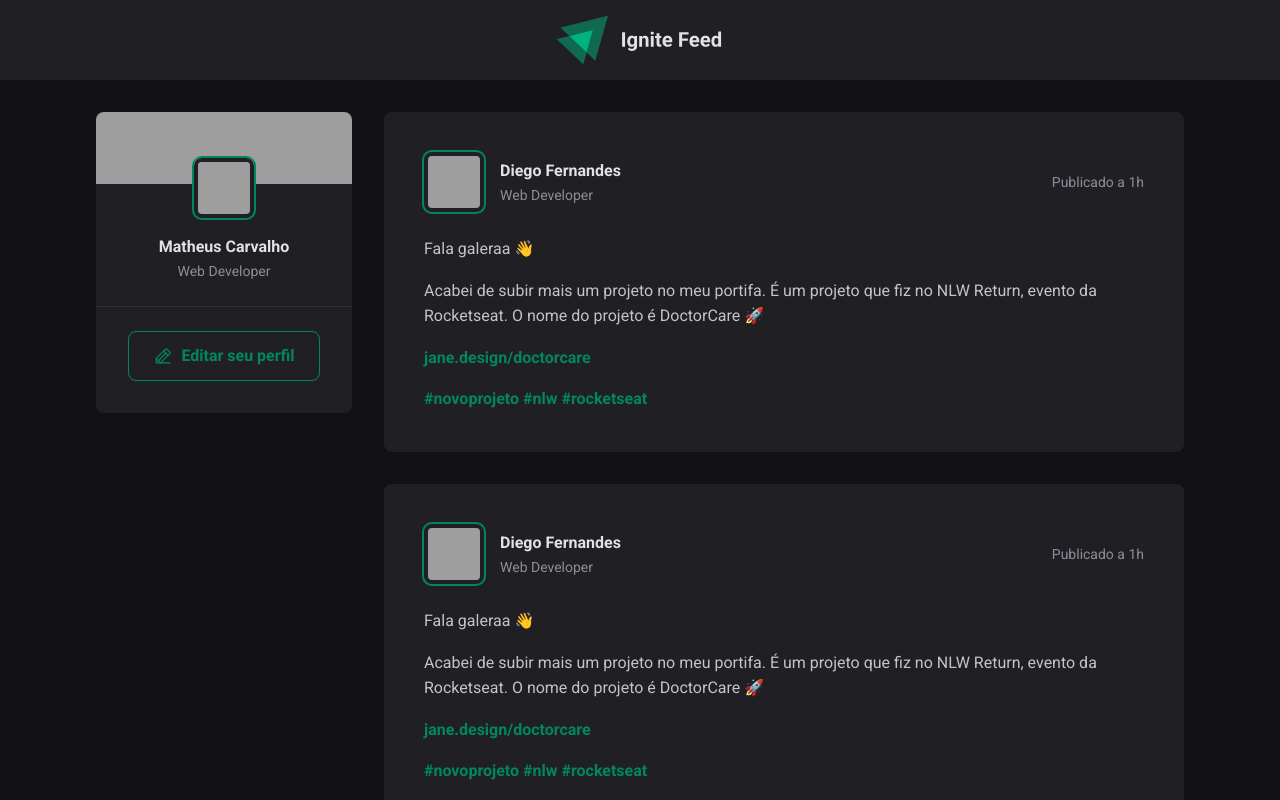
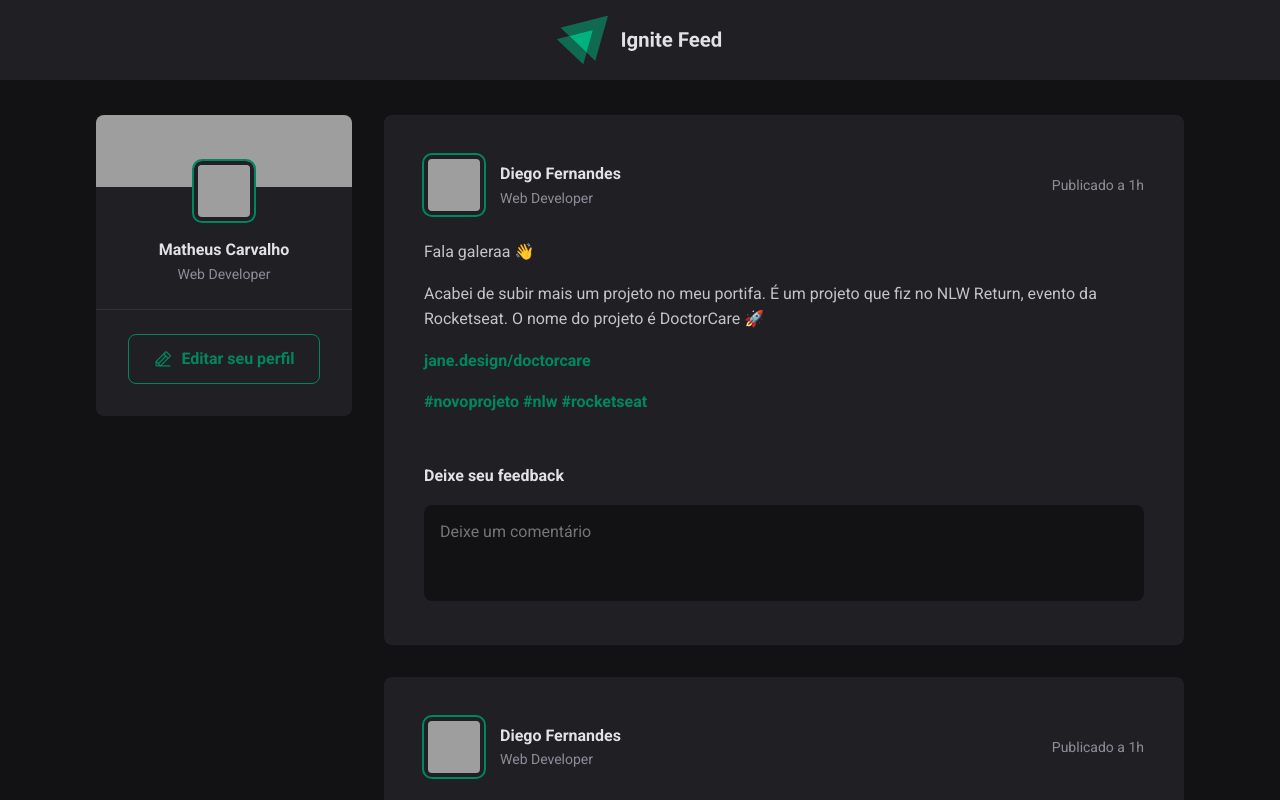
Before and after one commit to MatheusRdC/modulo01-ignite, a React (Vite) app: page / in a window 1280 px wide. Shown: the top 800 px of the page. Built offline with nearby package versions, Linux system fonts and the light colour scheme; grey boxes are pictures that could not be loaded.

Commit message:
style-form-comment

```diff
--- a/src/App.jsx
+++ b/src/App.jsx
@@ -16,6 +16,15 @@
         <main>
          <Post />
          <Post />
+         <Post />
+         <Post />
+         <Post />
+         <Post />
+         <Post />
+         <Post />
+         <Post />
+         <Post />
+         <Post />
         </main>
       </div>
     </>
--- a/src/App.module.css
+++ b/src/App.module.css
@@ -2,6 +2,7 @@
     max-width: 70rem;
     margin: 2rem auto;
     padding: 0 1rem;
+    margin-top: 115px;
 
     display: grid;
     grid-template-columns: 256px 1fr;
--- a/src/components/Header.jsx
+++ b/src/components/Header.jsx
@@ -3,8 +3,8 @@
 
 export function Header() {
     return (
-        <header className={styles.header}>
-            <img src={logoIgnite} alt="Logo Ignite" />
-        </header>
+            <header className={styles.header}>
+                <img src={logoIgnite} alt="Logo Ignite" />
+            </header>
     );
 }
--- a/src/components/Header.module.css
+++ b/src/components/Header.module.css
@@ -2,10 +2,12 @@
     background-color: var(--gray-800);
     display: flex;
     justify-content: center;
+    top: 0;
+    width: 100%;
     height: 5rem;
+    position: fixed;
 }
 
 .header img {
     width: 13%;
-    line-height: 2.5rem;
 }
--- a/src/components/Post.jsx
+++ b/src/components/Post.jsx
@@ -28,6 +28,17 @@
                     <a href="">#rocketseat</a>
                 </p>
             </div>
+
+            <form className={styles.commentForm}>
+                <strong>Deixe seu feedback</strong>
+
+                <textarea placeholder="Deixe um comentário" />
+
+                <footer>
+                    <button type="submit">Publicar</button>
+                </footer>
+
+            </form>
         </article>
     );
 }
--- a/src/components/Post.module.css
+++ b/src/components/Post.module.css
@@ -71,3 +71,54 @@
     color: var(--gray-400);
     line-height: 1.6;
 }
+
+.commentForm {
+    width: 100%;
+    margin-top: 1.5rem;
+    padding-top: 1.5rem;
+    border-top: 1px solid var(--gray-600)
+}
+
+.commentForm > strong {
+    line-height: 1.6;
+    color: var(--gray-100);
+}
+
+.commentForm textarea {
+    width: 100%;
+    background: var(--gray-900);
+    border: 0;
+    resize: none;
+    height: 6rem;
+    padding: 1rem;
+    border-radius: 8px;
+    color: var(--gray-100);
+    line-height: 1.4;
+    margin-top:  1rem;
+}
+
+.commentForm footer {
+    visibility: hidden;
+    max-height: 0;
+}
+
+.commentForm:focus-within footer {
+    visibility: visible;
+    max-height: none;
+}
+
+.commentForm  button[type=submit] {
+    padding: 1rem 1.5rem;
+    margin-top: 1rem;
+    border-radius: 8px;
+    border: 0;
+    background: var(--green-500);
+    color: var(--white);
+    font-weight: bold;
+    cursor: pointer;
+    transition: background-color 0.1s;
+}
+
+.commentForm button[type="submit"]:hover {
+    background: var(--green-300);
+}
--- a/src/styles/global.css
+++ b/src/styles/global.css
@@ -10,6 +10,11 @@
 
     --green-300: #00B37E;
     --green-500: #00875f;
+}
+
+:focus {
+    outline: transparent;
+    box-shadow:  0 0 0 2px var(--green-500);
 }
 
 * {
```
